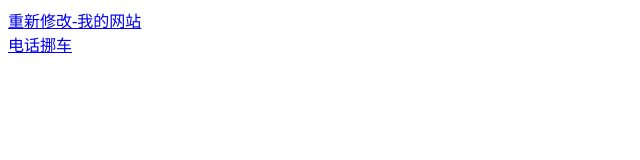
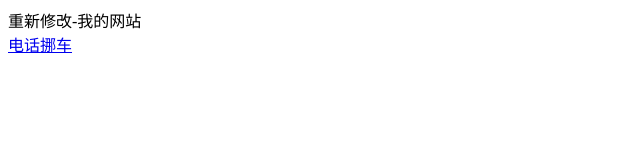
Before and after one commit to jinzhou-website/Blog, a plain HTML site: page index.html in a window 1280 px wide. Shown: the whole page, without its empty margins (0-640 px from the left). Drawn offline with Linux system fonts and the light colour scheme.

Commit message:
Add files via upload

```diff
--- a/index.html
+++ b/index.html
@@ -5,9 +5,7 @@
     <title>Title</title>
 </head>
 <body>
-<div>
-<a href="about.html">重新修改-我的网站</a>
-</div>
+<div>重新修改-我的网站</div>
 <a href="tel:13476643499">电话挪车</a>
 </body>
 </html>
```
